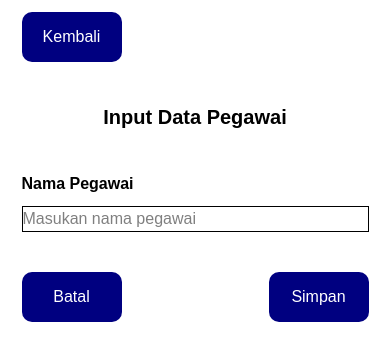
After one commit to greysiana/osec, a Laravel app: page /admin/data-pegawai/input-pegawai in a window 390 px wide. The commit adds this page. Shown: the top 361 px of the page. Run offline with Laravel 12, Linux system fonts and the light colour scheme; style sheets or scripts are compiled from the project's sources.

Commit message:
Update fitur input data pegawai

```diff
--- a/app/Http/Controllers/LoginController.php
+++ b/app/Http/Controllers/LoginController.php
@@ -31,18 +31,18 @@ class LoginController extends Controller
                 'username' => $pegawai->username,
                 'jabatan' => $pegawai->jabatan,
             ]);
-            return redirect()->route('admin.dashboard');
+            return redirect()->route('admin.data-pegawai');
         }
         return back()->with('error', 'Username atau password salah, atau akun tidak aktif/tidak memiliki akses.');
     }
 
     // Halaman dashboard
-    public function dashboard()
+    public function dataPegawai()
     {
         if (!session('admin_login')) {
             return redirect('/')->with('error', 'Silakan login terlebih dahulu.');
         }
-        return view('admin.dashboard');
+        return view('admin.data-pegawai');
     }
 
      public function logout(Request $request)
--- /dev/null
+++ b/app/Http/Controllers/PegawaiController.php
@@ -0,0 +1,34 @@
+<?php
+
+namespace App\Http\Controllers;
+use Illuminate\Http\Request;
+use App\Models\Pegawai;
+
+class PegawaiController extends Controller
+{
+    public function index()
+    {
+        $pegawai = Pegawai::select(
+            'nama',
+            'username',
+            'jabatan',
+            'status'
+        )->get();
+        $pegawaiTetap = Pegawai::where('status_kepegawaian','tetap')->count();
+        $pegawaiKontrak = Pegawai::where('status_kepegawaian','kontrak')->count();
+        $pegawaiMagang = Pegawai::where('status_kepegawaian','magang')->count();
+        return view('admin.data-pegawai', compact('pegawai', 'pegawaiTetap', 'pegawaiKontrak', 'pegawaiMagang'));
+    }
+
+    public function create()
+    {
+        return view('admin.data-pegawai.input-pegawai');
+    }
+
+    public function store(Request $request)
+    {
+        $request->validate([
+            'nama' => 'required|string|max:100',
+        ]);
+    }
+}
--- /dev/null
+++ b/resources/css/admin/data-pegawai/input-pegawai.css
@@ -0,0 +1,72 @@
+.container-input-pegawai{
+    width: 50%;
+    border: 2px solid black;
+    padding: 40px;
+    border-radius: 10px;
+    margin: 30px auto;
+}
+.container-input-pegawai .header button{
+    background: navy;
+    color: white;
+    width: 100px;
+    height: 50px;
+    border-radius: 10px;
+    cursor: pointer;
+}
+.container-input-pegawai h2{
+    text-align: center;
+    padding: 40px;
+    font-weight: bold;
+    font-size: 30px;
+}
+.container-input-pegawai .form-group{
+    display: flex;
+    flex-direction: row;
+    gap: 40px;
+}
+.container-input-pegawai .form-group label{
+    width: 40%;
+    font-weight: bold;
+}
+.container-input-pegawai .form-group input{
+    border: 1px solid black;
+}
+.container-input-pegawai .aksi{
+    display: flex;
+    flex-direction: row;
+    justify-content: space-between;
+}
+.container-input-pegawai .aksi button{
+    width: 100px;
+    height: 50px;
+    background: navy;
+    border-radius: 10px;
+    margin-top: 40px;
+    color: white;
+    cursor: pointer;
+}
+
+@media screen and (max-width: 768px) {
+    .container-input-pegawai{
+        width: 90%;
+        margin: 0;
+        padding: 2px;
+        margin: 10px auto;
+        border: none;
+    }
+    .container-input-pegawai h2{
+        font-size: 20px;
+    }
+    .container-input-pegawai .header{
+        display: flex;
+        flex-direction: column;
+    }
+    .container-input-pegawai .form-group{
+        display: flex;
+        flex-direction: column;
+        gap: 10px;
+    }
+    .container-input-pegawai .form-group span{
+        display: none;
+    }
+}
--- a/resources/css/app.css
+++ b/resources/css/app.css
@@ -4,6 +4,8 @@
 @import './footer.css';
 @import './login.css';
 @import './admin/dashboard.css';
+@import './admin/data-pegawai.css';
+@import './admin/data-pegawai/input-pegawai.css';
 
 @source '../../vendor/laravel/framework/src/Illuminate/Pagination/resources/views/*.blade.php';
 @source '../../storage/framework/views/*.php';
--- a/resources/views/admin/dashboard.blade.php
+++ b/resources/views/admin/dashboard.blade.php
@@ -20,6 +20,7 @@
                     <span></span>
                     <span></span>
                 </div>
+                <div class="menu-admin">
                     <ul class="menu" id="menu">
                         <li>
                             <a href="#">
@@ -38,6 +39,7 @@
                         </li>
                     </ul>
                 </div>
+            </div>
         </nav>
     </body>
 </html>
--- /dev/null
+++ b/resources/views/admin/data-pegawai/input-pegawai.blade.php
@@ -0,0 +1,27 @@
+<!DOCTYPE html>
+<html lang="en">
+    <head>
+        <meta charset="UTF-8">
+        <meta name="viewport" content="width=device-width, initial-scale=1.0">
+        <title>OSEC - Information System</title>
+        <link rel="icon" type="image/png" href="{{asset('logo_osec.png')}}">
+        @vite(['resources/css/app.css','resources/js/app.js'])
+    </head>
+    <body>
+        <div class="container-input-pegawai">
+            <div class="header">
+                <button class="btn-kembali">Kembali</button>
+                <h2>Input Data Pegawai</h2>
+            </div>
+            <div class="form-group">
+                <label for="nama">Nama Pegawai</label>
+                <span>:</span>
+                <input type="text" id="nama" name="nama" placeholder="Masukan nama pegawai" maxlength="100" required>
+            </div>
+            <div class="aksi">
+                <button class="btn-batal">Batal</button>
+                <button class="btn-simpan">Simpan</button>
+            </div>
+        </div>
+    </body>
+</html>
--- a/routes/web.php
+++ b/routes/web.php
@@ -2,6 +2,7 @@
 
 use Illuminate\Support\Facades\Route;
 use App\Http\Controllers\LoginController;
+use App\Http\Controllers\PegawaiController;
 
 Route::get('/', function () {
     return view('welcome');
@@ -12,9 +13,10 @@ Route::get('/', function () {
 Route::post('/login', [LoginController::class, 'login'])
     ->name('login.process');
 
-// Dashboard admin
-Route::get('/admin/dashboard', [LoginController::class, 'dashboard'])
-    ->name('admin.dashboard');
+
+// Data pegawai
+Route::get('/admin/data-pegawai', [PegawaiController::class, 'index'])->name('admin.data-pegawai');
+Route::get('/admin/data-pegawai/input-pegawai', [PegawaiController::class, 'create'])->name('pegawai.create');
 
 // Logout
 Route::post('/logout', [LoginController::class, 'logout'])
```
Also changed, not shown: app/Models/Pegawai.php (+12 -1 lines), resources/css/admin/dashboard.css (+36 -4 lines), resources/css/admin/data-pegawai.css (added, +129 -0 lines), resources/views/admin/data-pegawai.blade.php (added, +71 -0 lines), resources/views/components/navbar-home.blade.php (line endings or trailing spaces). Lines whose indentation alone changed are shown as unchanged.
